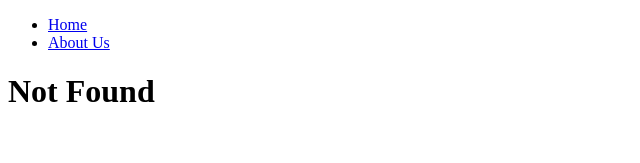
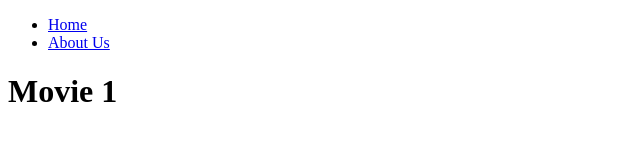
Before and after one commit to chanmyeong/practice-nextjs, a Next.js app: page /movies/1 in a window 1280 px wide. Before the commit this address had no page. Shown: the top 163 px of the page, without its empty margins (0-640 px from the left). Built offline with nearby package versions, Linux system fonts and the light colour scheme.

Commit message:
dynamic routes

```diff
--- /dev/null
+++ b/app/(movies)/movies/[id]/page.tsx
@@ -0,0 +1,10 @@
+export default function MovieDetail({
+  params: { id },
+}: {
+  params: { id: string };
+}) {
+  return <h1>Movie {id}</h1>;
+}
+
+// []를 통해 동적 라우팅을 표시할 수 있다.
+// movies/123
```
